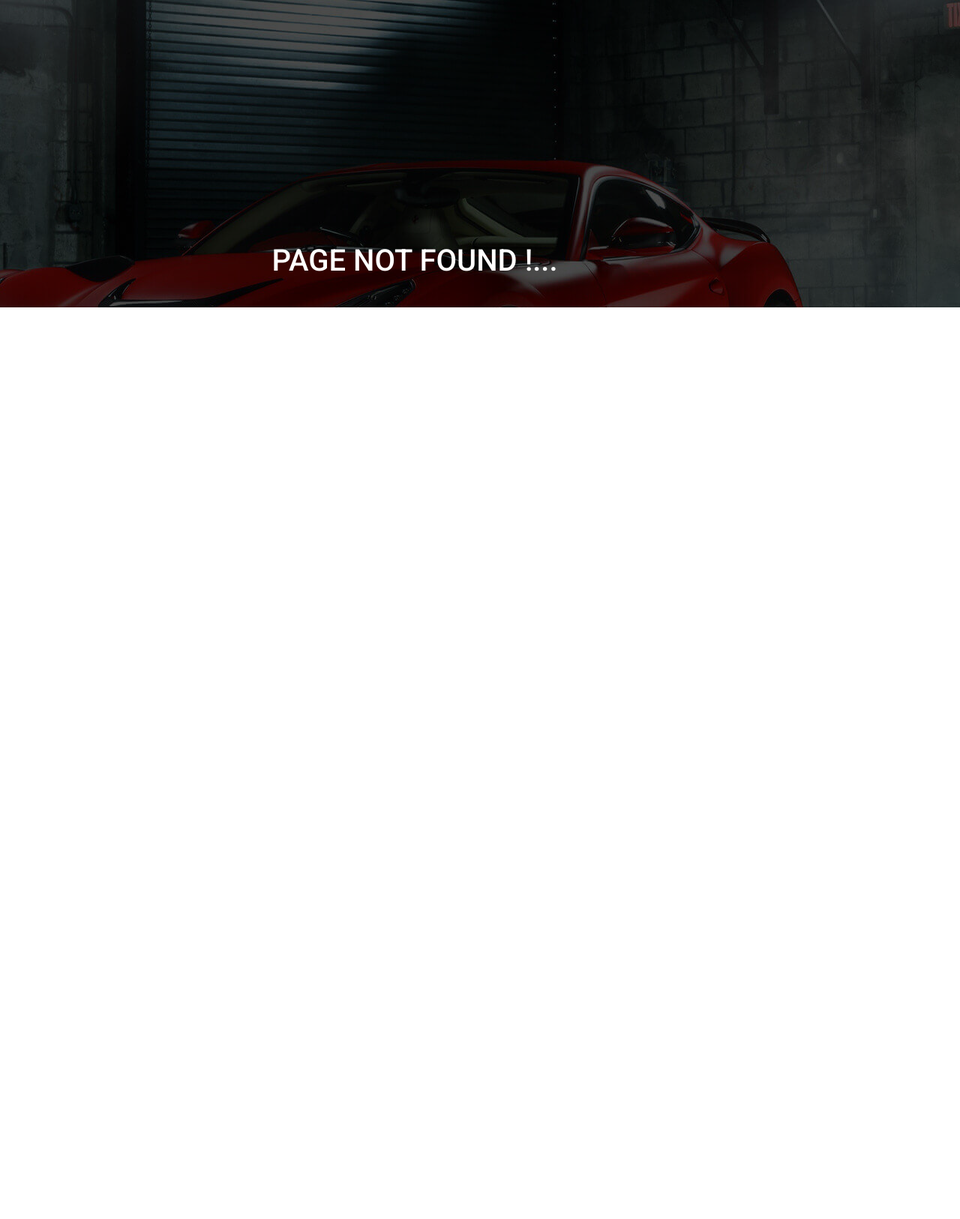
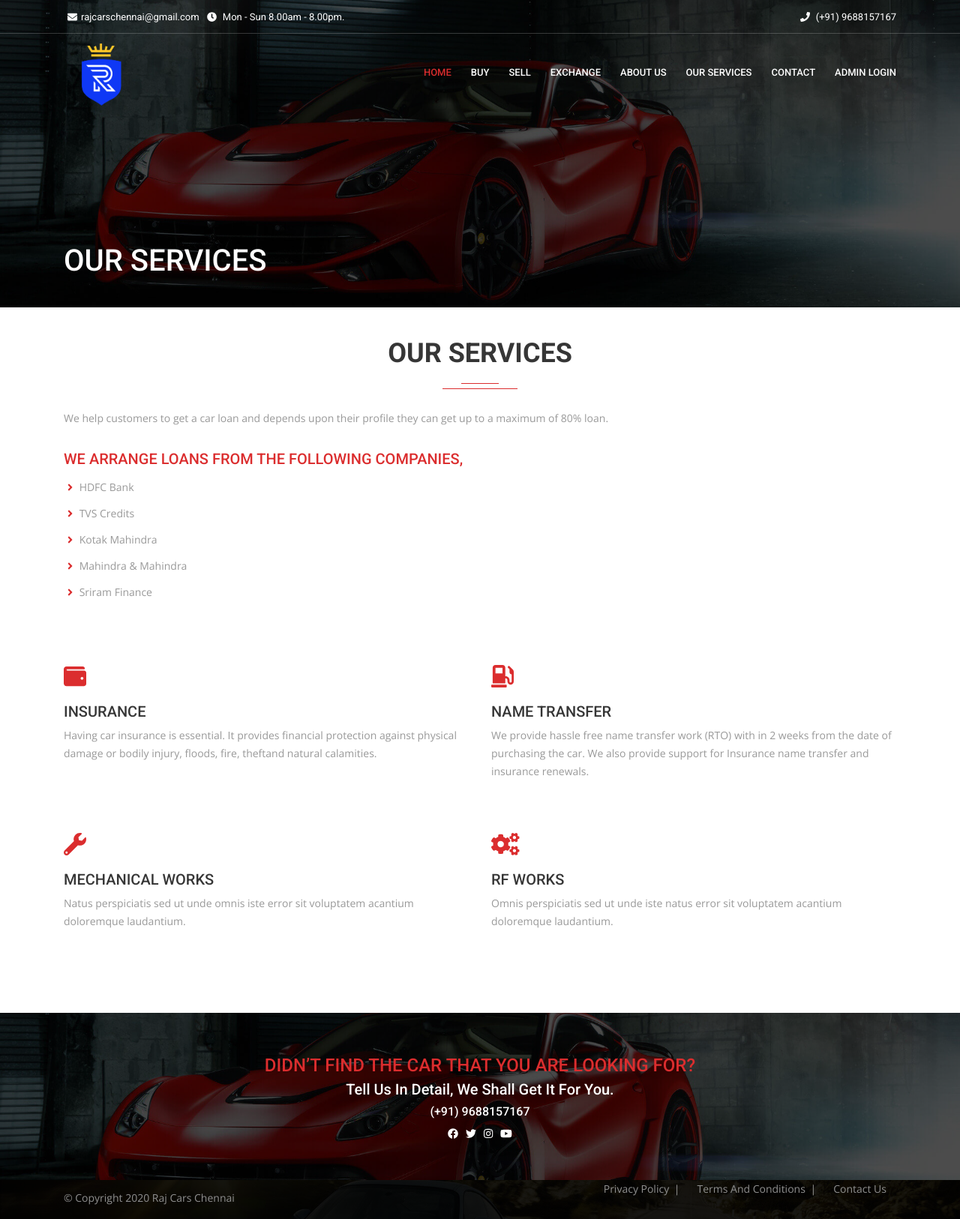
Before and after one commit to nmrathinam1990/rajcars, a React (Create React App) app: page /services in a window 1280 px wide. Before the commit this address had no page. Shown: the whole page at 75% size. Before the commit the page ends 800 px from the top, so only its background shows below. Built offline with nearby package versions, Linux system fonts and the light colour scheme.

Commit message:
Social icons color change.

```diff
--- a/src/components/App.js
+++ b/src/components/App.js
@@ -42,7 +42,7 @@ function App() {
           <Exchange></Exchange>
           <Footer></Footer>
         </Route>
-        <Route exact path="/loan">
+        <Route exact path="/services">
           <Header headerClass="default"></Header>
           <Loan></Loan>
           <Footer></Footer>
--- a/src/components/Layouts/Navigation.jsx
+++ b/src/components/Layouts/Navigation.jsx
@@ -72,13 +72,13 @@ class Navigation extends React.Component {
                         About Us
                       </Link>
                     </li>
-                    <li className={activeMenu === "loan" ? "active" : ""}>
+                    <li className={activeMenu === "services" ? "active" : ""}>
                       <Link
                         exact="true"
-                        to="/loan"
-                        onClick={() => this.handleActive("loan")}
+                        to="/services"
+                        onClick={() => this.handleActive("services")}
                       >
-                        Loan
+                        Our Services
                       </Link>
                     </li>
                     <li className={activeMenu === "contact" ? "active" : ""}>
--- a/src/components/Modules/FooterBanner.jsx
+++ b/src/components/Modules/FooterBanner.jsx
@@ -9,6 +9,9 @@ import {
 
 class FooterBanner extends React.Component {
   render() {
+    let whiltColor = {
+      color: '#fff'
+    }
     return (
       <section className="news-letter-main bg-1 bg-overlay-black-70">
         <div className="container">
@@ -23,22 +26,22 @@ class FooterBanner extends React.Component {
               <h6 className="text-white text-center">(+91) 9688157167</h6>
               <ul className="text-white text-center list-inline">
                 <li>
-                  <a href="/">
+                  <a href="/" style={whiltColor}>
                     <FontAwesomeIcon icon={faFacebook} />
                   </a>
                 </li>
                 <li>
-                  <a href="/">
+                  <a href="/" style={whiltColor}>
                     <FontAwesomeIcon icon={faTwitter} />
                   </a>
                 </li>
                 <li>
-                  <a href="/">
+                  <a href="/" style={whiltColor}>
                     <FontAwesomeIcon icon={faInstagram} />
                   </a>
                 </li>
                 <li>
-                  <a href="/">
+                  <a href="/" style={whiltColor}>
                     <FontAwesomeIcon icon={faYoutube} />
                   </a>
                 </li>
--- a/src/components/Modules/OurServices.jsx
+++ b/src/components/Modules/OurServices.jsx
@@ -16,13 +16,14 @@ const iconColor = {
 
 class OurServices extends React.Component {
   render() {
+    let display = this.props.page === 'services' ? 'none' : 'block';
     return (
       <section className="our-service white-bg page-section-ptb">
         <div className="container">
           <div className="row">
-            <div className="col-md-7">
-              <h2>our services</h2>
-              <span>
+            <div className={display === 'none' ? "col-md-12" : "col-md-7" }>
+              <h2 style={{display:display}}>our services</h2>
+              <span style={{display:display}}>
                 We provide best services processus dynamicus, qui sequitur
                 mutationem co
               </span>
@@ -90,7 +91,7 @@ class OurServices extends React.Component {
                 </div>
               </div>
             </div>
-            <div className="col-md-5">
+            <div className="col-md-5" style={{display: display}}>
               <img className="img-fluid" src={OurServiceImg} alt="" />
             </div>
           </div>
--- a/src/components/Pages/Loan.jsx
+++ b/src/components/Pages/Loan.jsx
@@ -2,6 +2,7 @@ import React, { Fragment } from "react";
 import Banner from "./shared/Banner.jsx";
 import { FontAwesomeIcon } from "@fortawesome/react-fontawesome";
 import { faAngleRight } from "@fortawesome/free-solid-svg-icons";
+import OurServices from "../Modules/OurServices.jsx";
 
 const liStyle = {
   lineHeight: '35px'
@@ -51,6 +52,7 @@ class Loan extends React.Component {
                   </li>
                 </ul>
               </div>
+              <OurServices page="services"></OurServices>
             </div>
           </div>
         </section>
```
